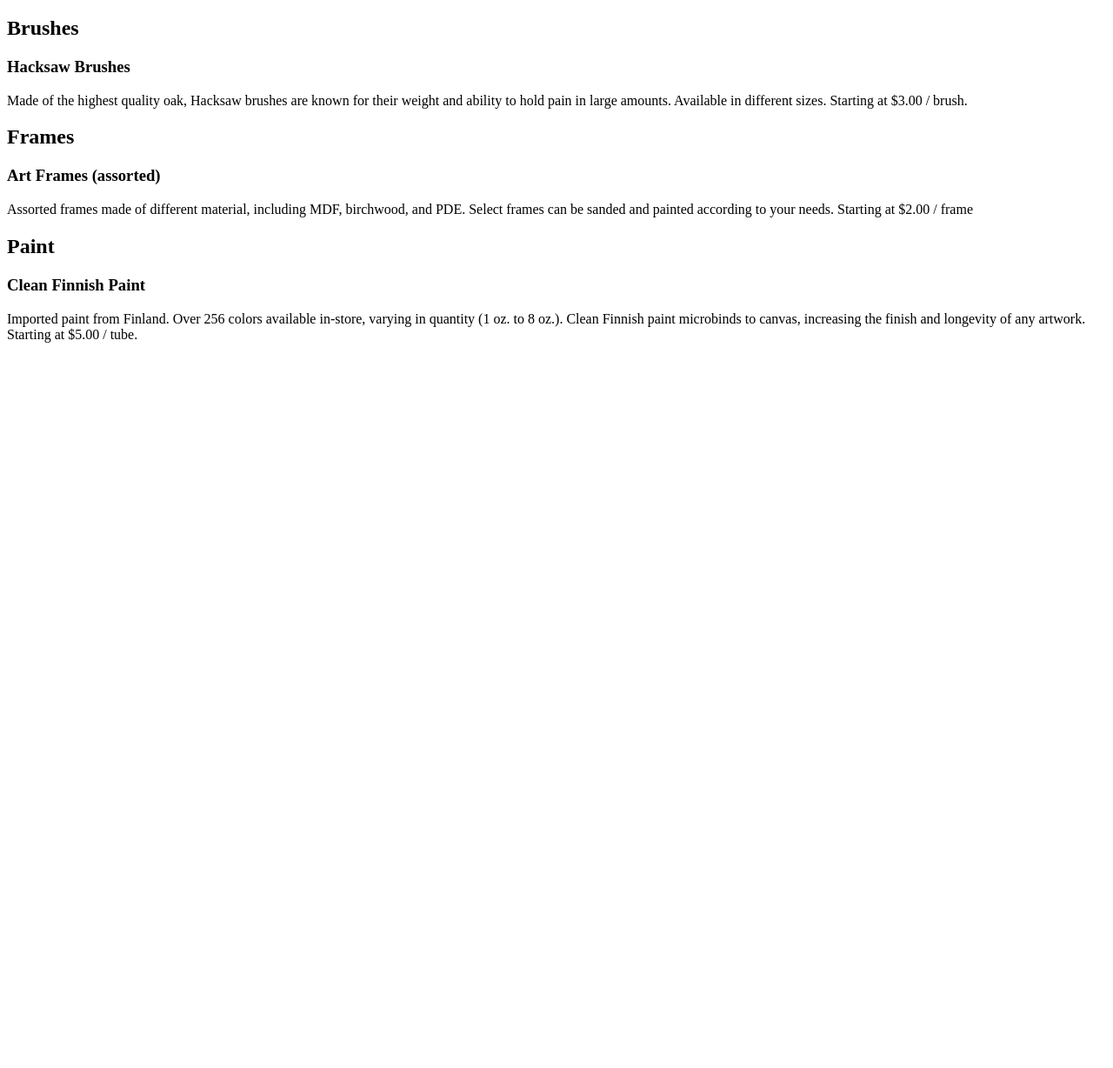
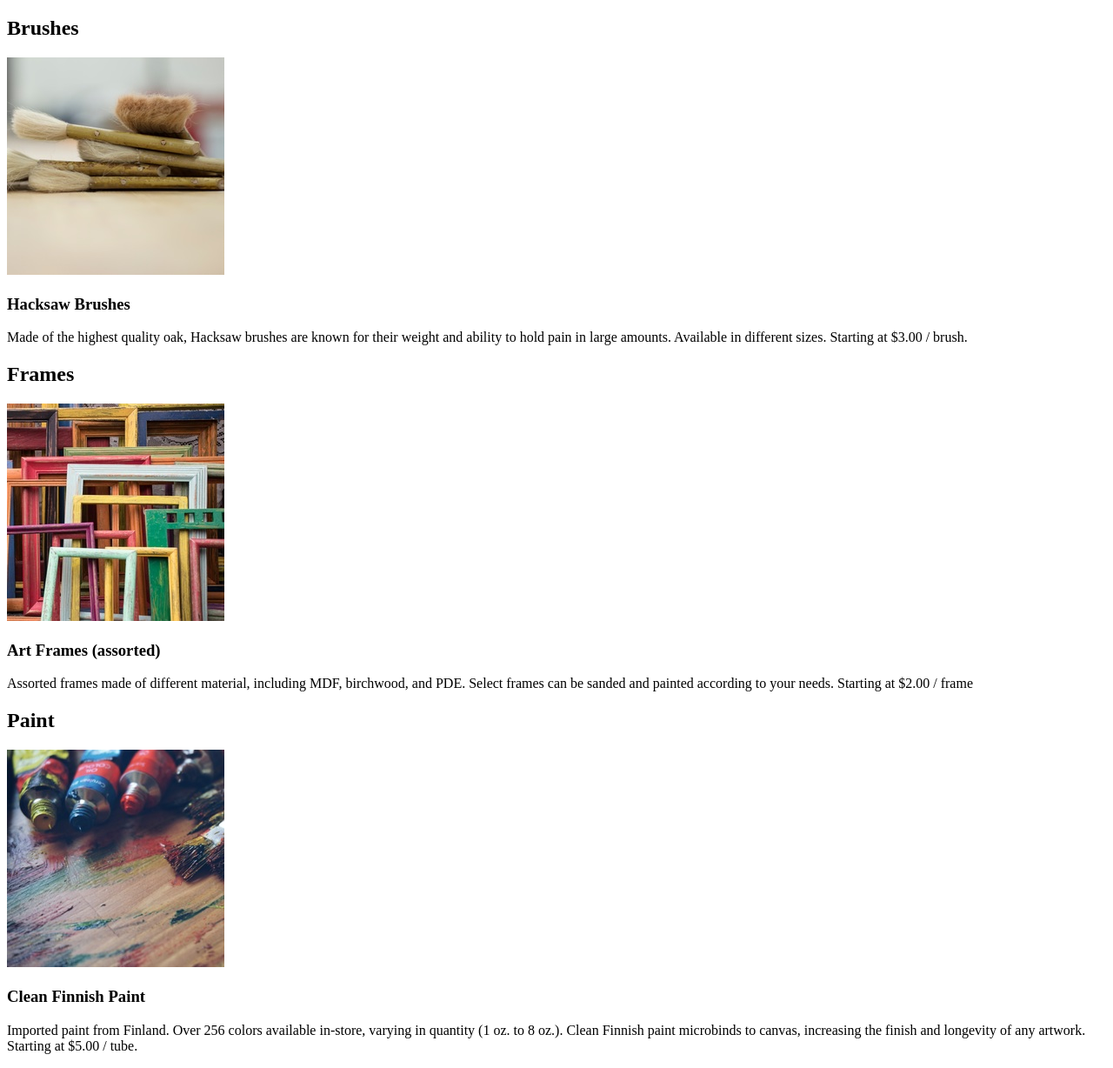
Before and after one commit to liquidsteel49/codecademy-art-page, a plain HTML site: page index.html in a window 1280 px wide. Shown: the part 61-1289 px from the top of the page at 87% size. Before the commit the page ends 800 px from the top, so only its background shows below. Drawn offline with Linux system fonts and the light colour scheme.

Commit message:
Update index.html
Added photos

```diff
--- a/index.html
+++ b/index.html
@@ -10,19 +10,22 @@
     <h1>Dasmoto's Arts & Crafts</h1>
     <div>
         <h2>Brushes</h2>
-        <!-- hacksaw img -->
+        <!-- brushes img -->
+        <img src="img/hacksaw.png" />
         <h3>Hacksaw Brushes</h3>
         <p>Made of the highest quality oak, Hacksaw brushes are known for their weight and ability to hold pain in large amounts. Available in different sizes. Starting at $3.00 / brush.</p>
     </div>
     <div>
         <h2>Frames</h2>
         <!-- frames img -->
+        <img src="img/frames.png" />
         <h3>Art Frames (assorted)</h3>
         <p>Assorted frames made of different material, including MDF, birchwood, and PDE. Select frames can be sanded and painted according to your needs. Starting at $2.00 / frame</p>
     </div>
     <div>
         <h2>Paint</h2>
-        <!-- paint img -->
+        <!-- finnish paint img -->
+        <img src="img/finnish.png" />
         <h3>Clean Finnish Paint</h3>
         <p>Imported paint from Finland. Over 256 colors available in-store, varying in quantity (1 oz. to 8 oz.). Clean Finnish paint microbinds to canvas, increasing the finish and longevity of any artwork. Starting at $5.00 / tube.</p>
     </div>
```
